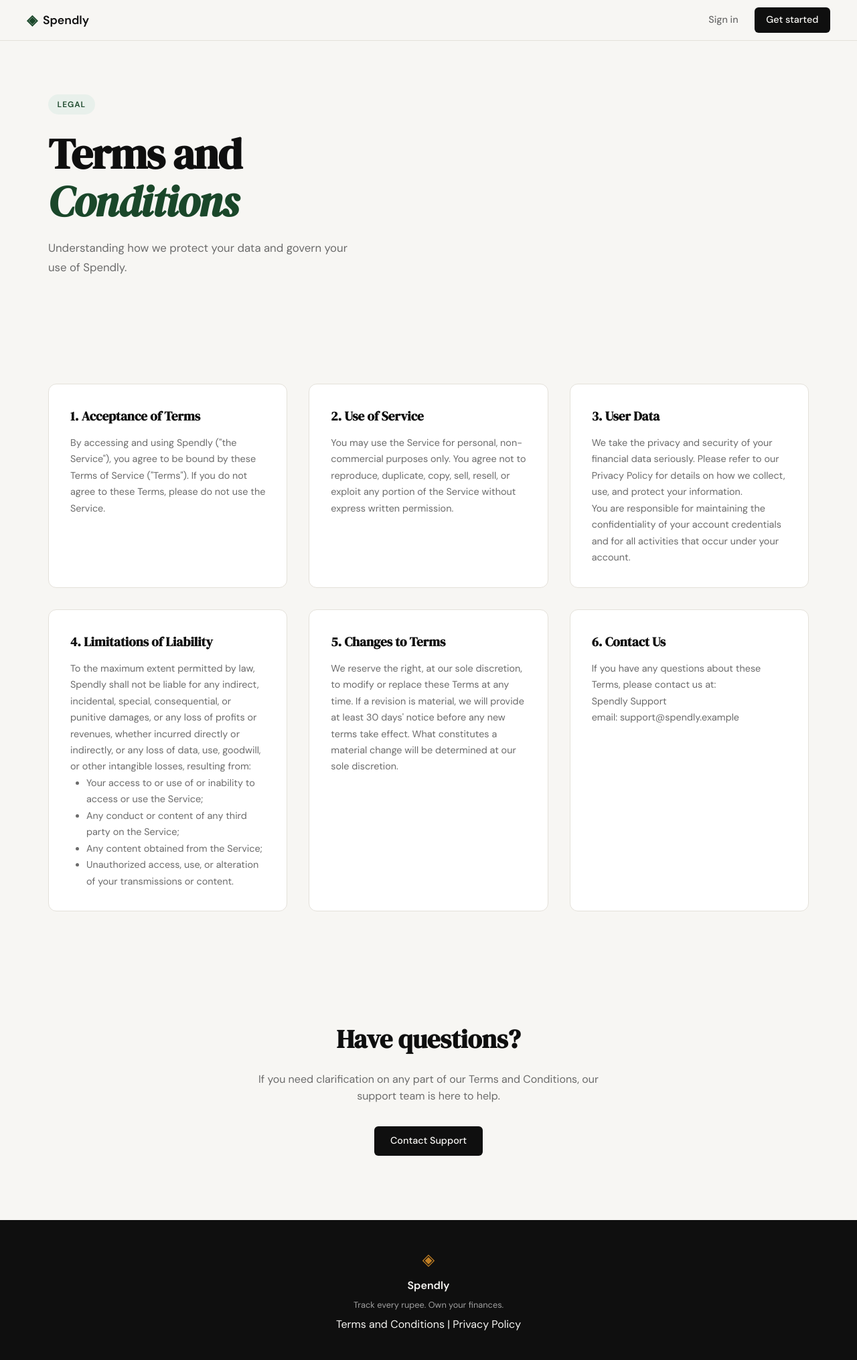
After one commit to AyushShanu/Expence-Tracker-Claude-Code, a Flask app: page /terms in a window 1280 px wide. The commit adds this page. Shown: the whole page at 67% size. Run offline with Flask 3, Linux system fonts and the light colour scheme.

Commit message:
add the term and pociy pages

```diff
--- a/app.py
+++ b/app.py
@@ -20,6 +20,16 @@ def register():
 @app.route("/login")
 def login():
     return render_template("login.html")
+
+
+@app.route("/terms")
+def terms():
+    return render_template("terms.html")
+
+
+@app.route("/privacy")
+def privacy():
+    return render_template("privacy.html")
 
 
 # ------------------------------------------------------------------ #
--- a/templates/base.html
+++ b/templates/base.html
@@ -34,7 +34,7 @@
             <span class="brand-icon">◈</span>
             <span class="footer-name">Spendly</span>
             <p class="footer-copy">Track every rupee. Own your finances.</p>
-            <p><a href="#">Terms and Conditions</a> | <a href="#">Privacy Policy</a></p>
+            <p><a href="/terms">Terms and Conditions</a> | <a href="/privacy">Privacy Policy</a></p>
         </div>
     </footer>
 
--- /dev/null
+++ b/templates/terms.html
@@ -0,0 +1,95 @@
+{% extends "base.html" %}
+
+{% block title %}Spendly - Terms and Conditions{% endblock %}
+
+{% block content %}
+<section class="hero terms-hero">
+    <div class="hero-inner">
+        <div class="hero-badge">Legal</div>
+        <h1 class="hero-title">
+            Terms and<br>
+            <em>Conditions</em>
+        </h1>
+        <p class="hero-subtitle">
+            Understanding how we protect your data and govern your use of Spendly.
+        </p>
+    </div>
+</section>
+
+<section class="terms-content">
+    <div class="features-inner" style="background: var(--paper); padding: 4rem 2rem;">
+        <div class="feature-card">
+            <h2 class="feature-title">1. Acceptance of Terms</h2>
+            <p class="feature-body">
+                By accessing and using Spendly ("the Service"), you agree to be bound by these Terms of Service ("Terms").
+                If you do not agree to these Terms, please do not use the Service.
+            </p>
+        </div>
+
+        <div class="feature-card">
+            <h2 class="feature-title">2. Use of Service</h2>
+            <p class="feature-body">
+                You may use the Service for personal, non-commercial purposes only. You agree not to reproduce, duplicate,
+                copy, sell, resell, or exploit any portion of the Service without express written permission.
+            </p>
+        </div>
+
+        <div class="feature-card">
+            <h2 class="feature-title">3. User Data</h2>
+            <p class="feature-body">
+                We take the privacy and security of your financial data seriously. Please refer to our Privacy Policy for
+                details on how we collect, use, and protect your information.
+            </p>
+            <p class="feature-body">
+                You are responsible for maintaining the confidentiality of your account credentials and for all activities
+                that occur under your account.
+            </p>
+        </div>
+
+        <div class="feature-card">
+            <h2 class="feature-title">4. Limitations of Liability</h2>
+            <p class="feature-body">
+                To the maximum extent permitted by law, Spendly shall not be liable for any indirect, incidental, special,
+                consequential, or punitive damages, or any loss of profits or revenues, whether incurred directly or indirectly,
+                or any loss of data, use, goodwill, or other intangible losses, resulting from:
+            </p>
+            <ul class="feature-body" style="text-align: left; margin-left: 1.5rem;">
+                <li>Your access to or use of or inability to access or use the Service;</li>
+                <li>Any conduct or content of any third party on the Service;</li>
+                <li>Any content obtained from the Service;</li>
+                <li>Unauthorized access, use, or alteration of your transmissions or content.</li>
+            </ul>
+        </div>
+
+        <div class="feature-card">
+            <h2 class="feature-title">5. Changes to Terms</h2>
+            <p class="feature-body">
+                We reserve the right, at our sole discretion, to modify or replace these Terms at any time. If a revision
+                is material, we will provide at least 30 days' notice before any new terms take effect. What constitutes
+                a material change will be determined at our sole discretion.
+            </p>
+        </div>
+
+        <div class="feature-card">
+            <h2 class="feature-title">6. Contact Us</h2>
+            <p class="feature-body">
+                If you have any questions about these Terms, please contact us at:
+            </p>
+            <p class="feature-body">
+                Spendly Support<br>
+                email: support@spendly.example
+            </p>
+        </div>
+    </div>
+</section>
+
+<section class="cta-section">
+    <div class="cta-inner">
+        <h2 class="cta-title">Have questions?</h2>
+        <p class="cta-body">
+            If you need clarification on any part of our Terms and Conditions, our support team is here to help.
+        </p>
+        <a href="mailto:support@spendly.example" class="btn-primary">Contact Support</a>
+    </div>
+</section>
+{% endblock %}
```
Also changed, not shown: templates/privacy.html (added, +88 -0 lines).
